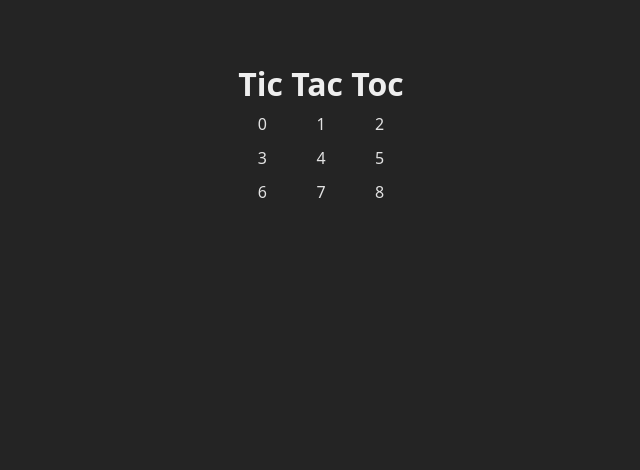
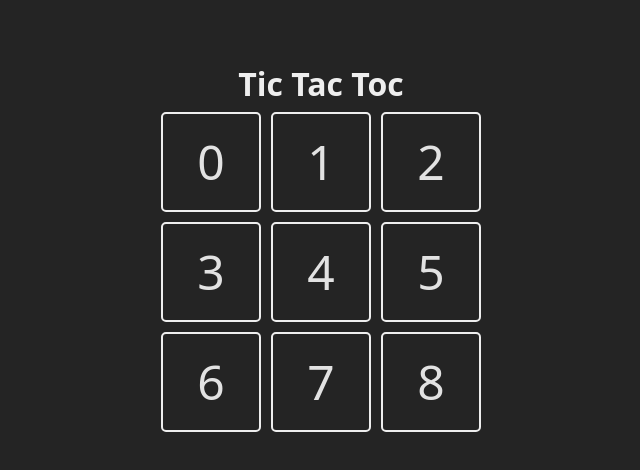
Before and after one commit to EMDannyDev/PWFirstify-React, a React (Vite) app in the folder projects/02-tic-tac-toc/: page / in a window 1280 px wide. Shown: the top 470 px of the page, without its empty margins (319-959 px from the left). Built offline with nearby package versions, Linux system fonts and the light colour scheme.

Commit message:
Se coloco una tabla para separar a sus valores de indice y que son tomados como children.

```diff
--- a/projects/02-tic-tac-toc/src/App.jsx
+++ b/projects/02-tic-tac-toc/src/App.jsx
@@ -8,6 +8,13 @@
 
 const board = Array(9).fill(null)
 
+const Square = ({ children, updateBoard, index }) => {
+  return (
+    <div className='square'>
+      {children}
+    </div>
+  )
+}
 function App() {
   return (
     <main className='board'>
@@ -16,11 +23,12 @@
         {
           board.map((_, index) => {
             return (
-              <div className='cell' key={index}>
-                <span className='cell__content'>
-                  {index}
-                </span>
-              </div>
+              <Square
+                key={index}
+                index={index}
+              >
+                {index}
+              </Square>
             )
           })
         }
```
